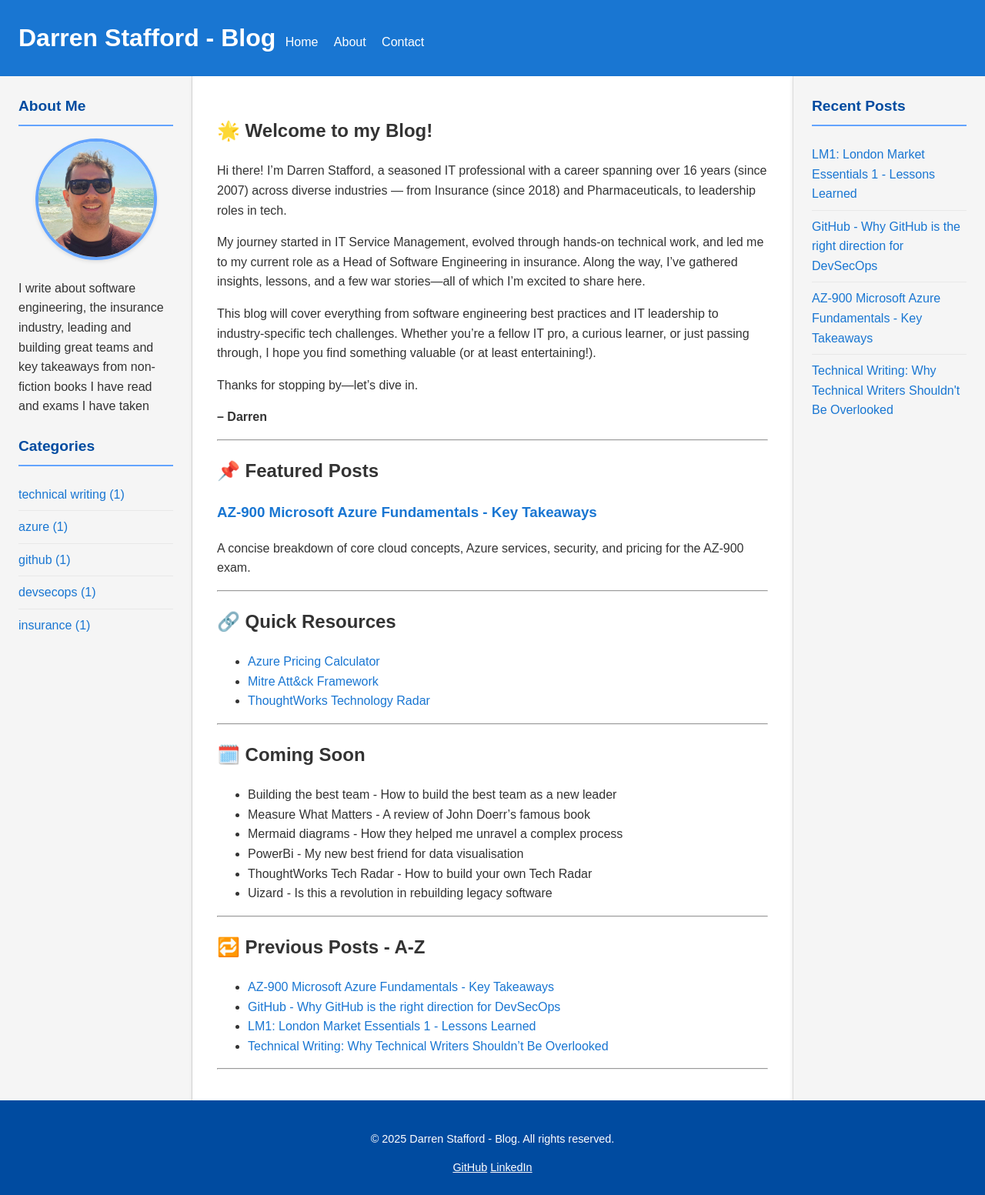
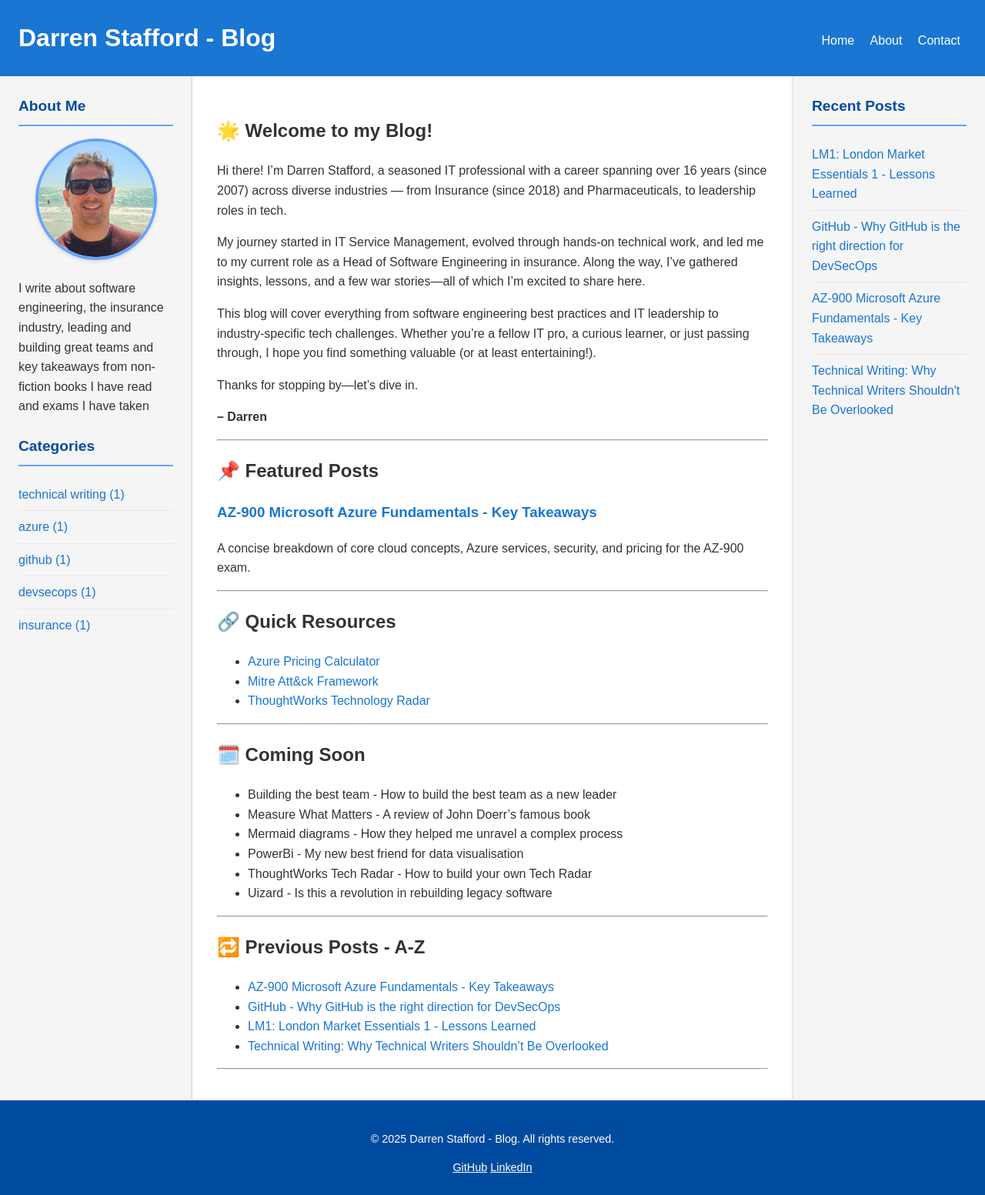
Before and after one commit to dazstaffs/blog, a Jekyll site: the page built from index.md, in a window 1280 px wide. Shown: the whole page at 77% size. Built offline with Jekyll 4.4.1, drawn with Linux system fonts in a browser that asks for light colours.

Commit message:
adjusted home nav style

```diff
--- a/_sass/main.scss
+++ b/_sass/main.scss
@@ -69,9 +69,10 @@ a {
   }
 
   .nav {
-    display: inline-block;
     gap: 1.5rem;
     margin-top: 1rem;
+    position:relative;
+    float:right;
 
     a {
       color: $light-text;
```
